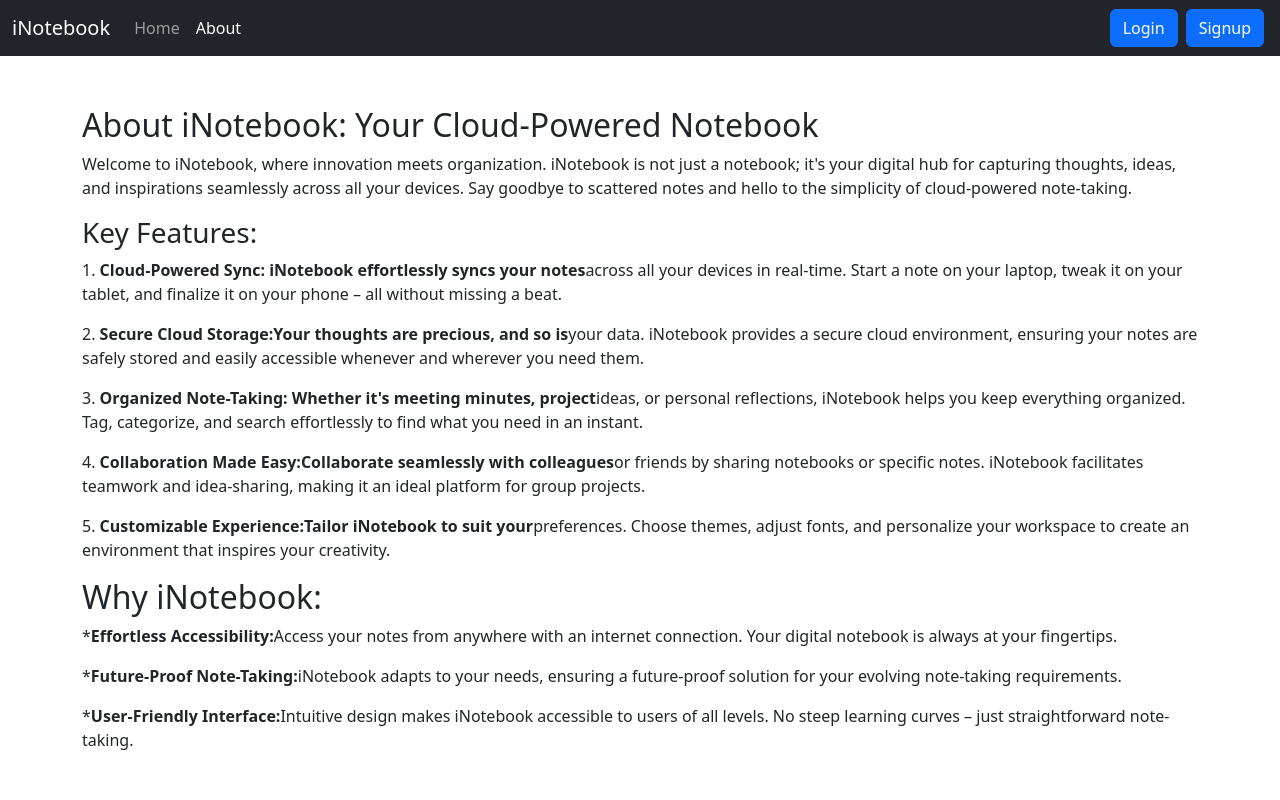
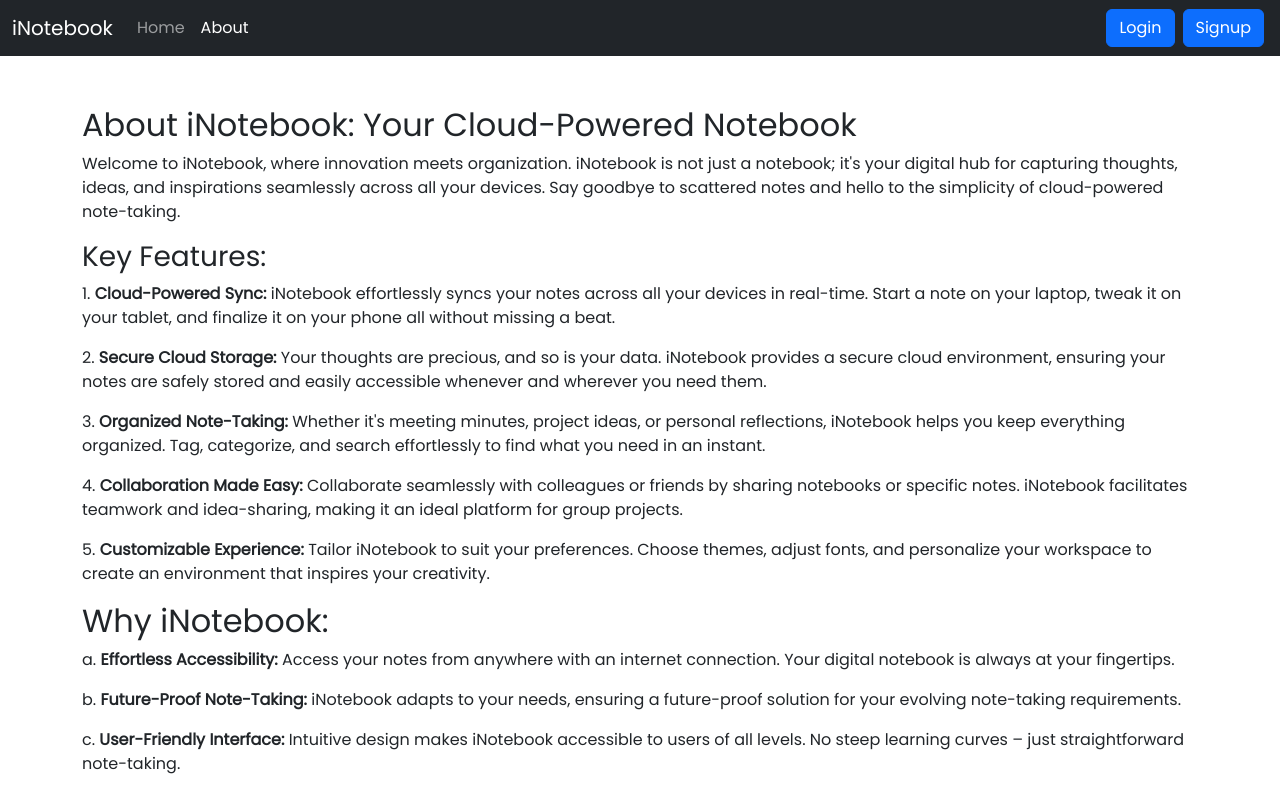
Before and after one commit to nischay-code/MERN_iNotebook, a React (Create React App) app: page /about in a window 1280 px wide. Built offline with nearby package versions, Linux system fonts and the light colour scheme.

Commit message:
Modification ☑️

```diff
--- a/src/components/About.js
+++ b/src/components/About.js
@@ -14,49 +14,49 @@ const About = () => {
       </div>
       <h3>Key Features:</h3>
       <p>
-        1. <b>Cloud-Powered Sync: iNotebook effortlessly syncs your notes</b>
+        1. <b>Cloud-Powered Sync:</b> iNotebook effortlessly syncs your notes
         across all your devices in real-time. Start a note on your laptop, tweak
-        it on your tablet, and finalize it on your phone – all without missing a
+        it on your tablet, and finalize it on your phone all without missing a
         beat.
       </p>
       <p>
-        2. <b>Secure Cloud Storage:Your thoughts are precious, and so is</b>
+        2. <b>Secure Cloud Storage:</b> Your thoughts are precious, and so is
         your data. iNotebook provides a secure cloud environment, ensuring your
         notes are safely stored and easily accessible whenever and wherever you
         need them.
       </p>
       <p>
-        3. <b>Organized Note-Taking: Whether it's meeting minutes, project</b>
+        3. <b>Organized Note-Taking:</b> Whether it's meeting minutes, project
         ideas, or personal reflections, iNotebook helps you keep everything
         organized. Tag, categorize, and search effortlessly to find what you
         need in an instant.
       </p>
       <p>
-        4. <b>Collaboration Made Easy:Collaborate seamlessly with colleagues</b>
-        or friends by sharing notebooks or specific notes. iNotebook facilitates
-        teamwork and idea-sharing, making it an ideal platform for group
-        projects.{" "}
+        4. <b>Collaboration Made Easy:</b> Collaborate seamlessly with
+        colleagues or friends by sharing notebooks or specific notes. iNotebook
+        facilitates teamwork and idea-sharing, making it an ideal platform for
+        group projects.
       </p>
       <p>
-        5. <b>Customizable Experience:Tailor iNotebook to suit your</b>
+        5. <b>Customizable Experience:</b> Tailor iNotebook to suit your
         preferences. Choose themes, adjust fonts, and personalize your workspace
         to create an environment that inspires your creativity.
       </p>
       <h2>Why iNotebook:</h2>
       <p>
-        *<b>Effortless Accessibility:</b>
-        Access your notes from anywhere with an internet connection. Your
-        digital notebook is always at your fingertips.
+        a. <b>Effortless Accessibility:</b> Access your notes from anywhere with
+        an internet connection. Your digital notebook is always at your
+        fingertips.
       </p>
       <p>
-        *<b>Future-Proof Note-Taking:</b>
-        iNotebook adapts to your needs, ensuring a future-proof solution for
-        your evolving note-taking requirements.
+        b. <b>Future-Proof Note-Taking:</b> iNotebook adapts to your needs,
+        ensuring a future-proof solution for your evolving note-taking
+        requirements.
       </p>
       <p>
-        *<b>User-Friendly Interface:</b>
-        Intuitive design makes iNotebook accessible to users of all levels. No
-        steep learning curves – just straightforward note-taking.
+        c. <b>User-Friendly Interface:</b> Intuitive design makes iNotebook
+        accessible to users of all levels. No steep learning curves – just
+        straightforward note-taking.
       </p>
     </div>
   );
--- a/src/index.css
+++ b/src/index.css
@@ -1,3 +1,9 @@
-i {
-    cursor: pointer;
-}
+    @import url('https://fonts.googleapis.com/css2?family=Poppins&display=swap');
+
+    * {
+        font-family: 'Poppins', sans-serif;
+    }
+
+    i {
+        cursor: pointer;
+    }
```
Also changed, not shown: public/notebook.png, 1 other file (tests, documents, lock files or other folders).
